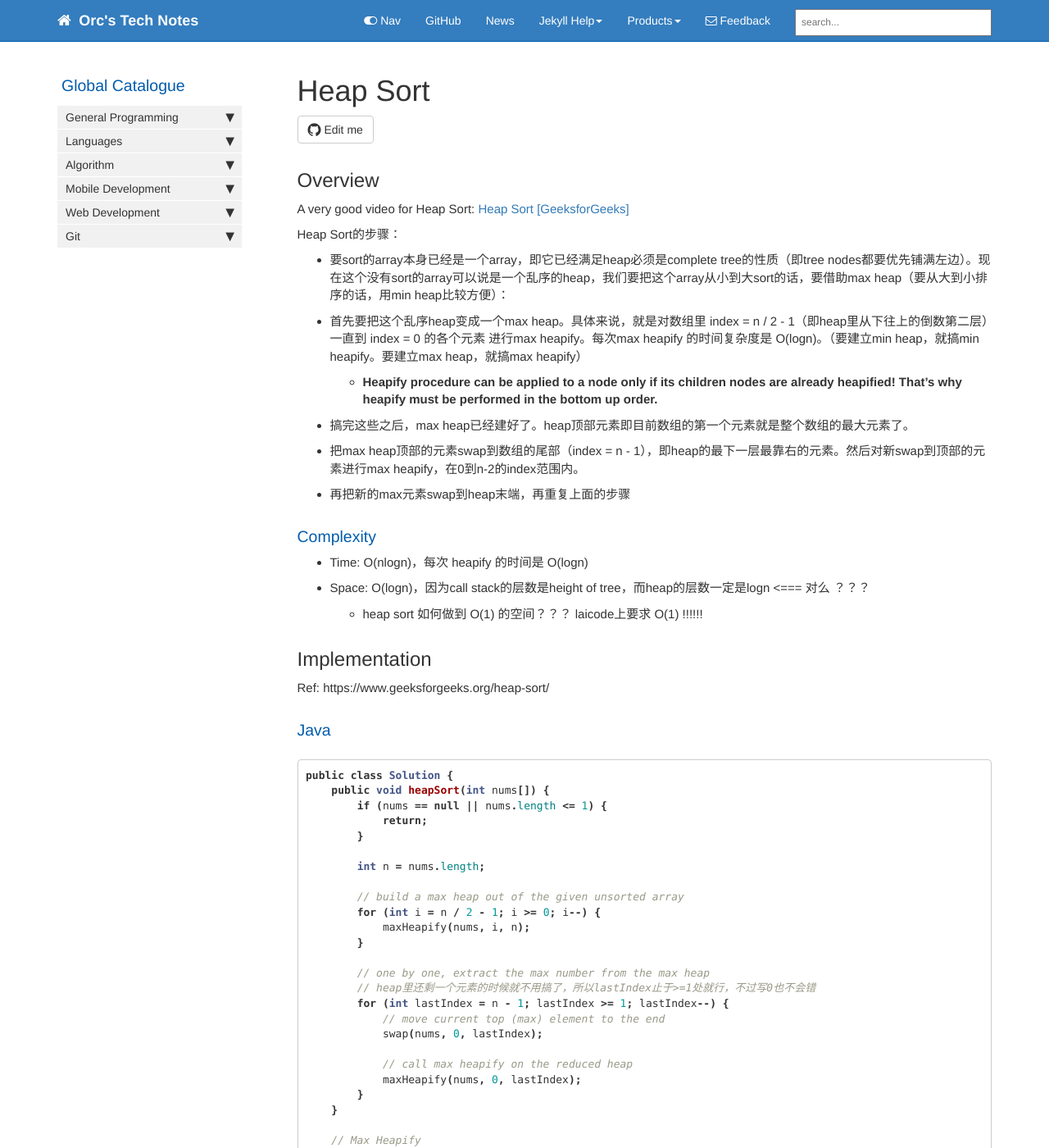
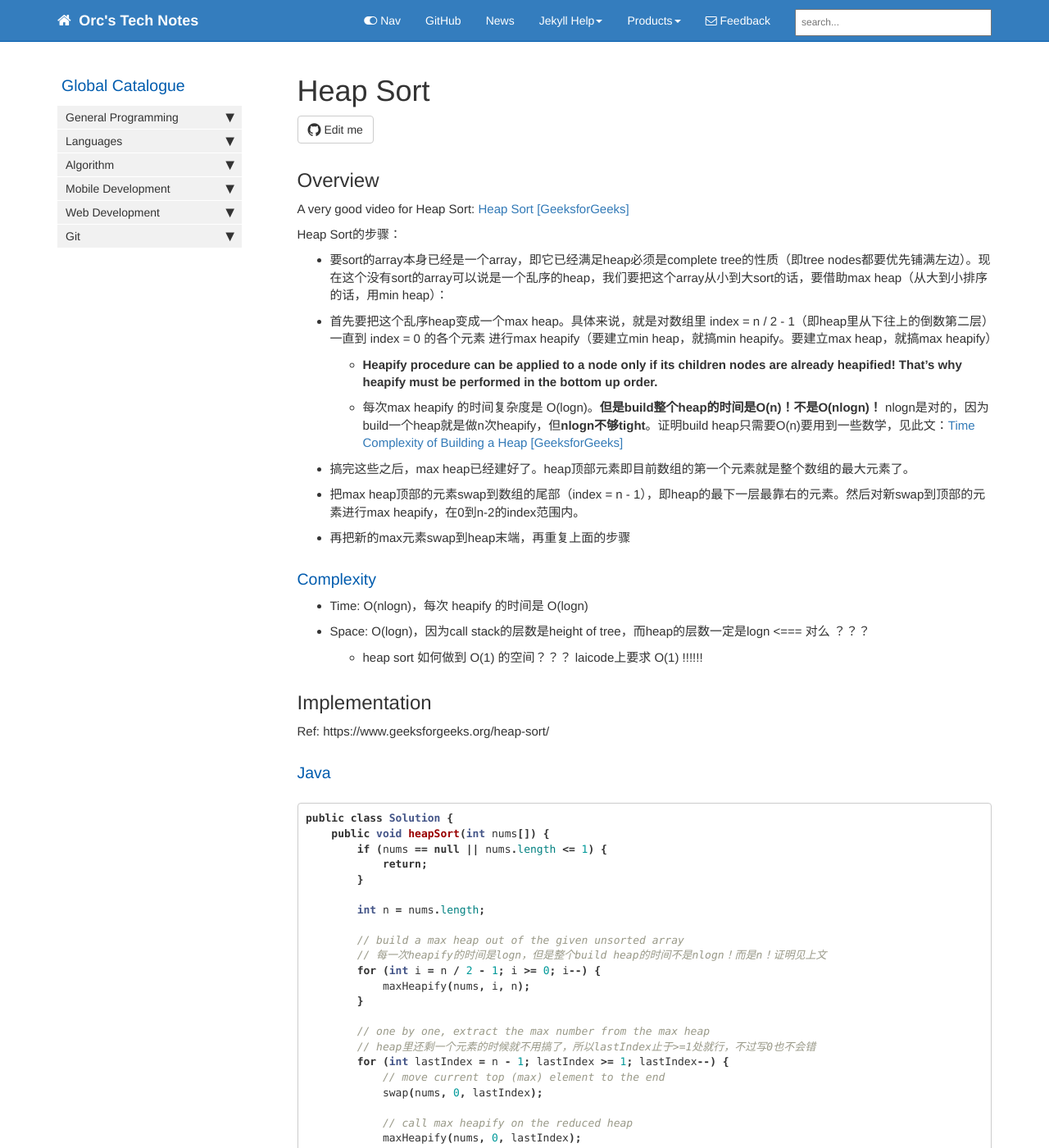
Before and after one commit to HungryOrc/hungryorc.github.io, a Jekyll site: the page built from pages/algorithm/algorithm_heap_sort_and_heapify.md, in a window 1280 px wide and 1400 px high. Shown: the whole window at 82% size. Built offline with Jekyll 4.4.1, drawn with Linux system fonts in a browser that asks for light colours; nearby versions of some CDN libraries; comment, search, counter and statistics services are not loaded; some of the changed text lies outside the part shown.

Commit message:
Update algorithm_heap_sort_and_heapify.md

```diff
--- a/pages/algorithm/algorithm_heap_sort_and_heapify.md
+++ b/pages/algorithm/algorithm_heap_sort_and_heapify.md
@@ -13,9 +13,10 @@ toc: false
 A very good video for Heap Sort: [Heap Sort [GeeksforGeeks]](https://www.youtube.com/watch?v=MtQL_ll5KhQ)
 
 Heap Sort的步骤：
-* 要sort的array本身已经是一个array，即它已经满足heap必须是complete tree的性质（即tree nodes都要优先铺满左边）。现在这个没有sort的array可以说是一个乱序的heap，我们要把这个array从小到大sort的话，要借助max heap（要从大到小排序的话，用min heap比较方便）：
-* 首先要把这个乱序heap变成一个max heap。具体来说，就是对数组里 index = n / 2 - 1（即heap里从下往上的倒数第二层）一直到 index = 0 的各个元素 进行max heapify。每次max heapify 的时间复杂度是 O(logn)。（要建立min heap，就搞min heapify。要建立max heap，就搞max heapify）
+* 要sort的array本身已经是一个array，即它已经满足heap必须是complete tree的性质（即tree nodes都要优先铺满左边）。现在这个没有sort的array可以说是一个乱序的heap，我们要把这个array从小到大sort的话，要借助max heap（从大到小排序的话，用min heap）：
+* 首先要把这个乱序heap变成一个max heap。具体来说，就是对数组里 index = n / 2 - 1（即heap里从下往上的倒数第二层）一直到 index = 0 的各个元素 进行max heapify（要建立min heap，就搞min heapify。要建立max heap，就搞max heapify）
   * **Heapify procedure can be applied to a node only if its children nodes are already heapified! That's why heapify must be performed in the bottom up order.**
+  * 每次max heapify 的时间复杂度是 O(logn)。**但是build整个heap的时间是O(n)！不是O(nlogn)！** nlogn是对的，因为build一个heap就是做n次heapify，但**nlogn不够tight**。证明build heap只需要O(n)要用到一些数学，见此文：[Time Complexity of Building a Heap [GeeksforGeeks]](https://www.geeksforgeeks.org/time-complexity-of-building-a-heap/)
 * 搞完这些之后，max heap已经建好了。heap顶部元素即目前数组的第一个元素就是整个数组的最大元素了。
 * 把max heap顶部的元素swap到数组的尾部（index = n - 1），即heap的最下一层最靠右的元素。然后对新swap到顶部的元素进行max heapify，在0到n-2的index范围内。
 * 再把新的max元素swap到heap末端，再重复上面的步骤
@@ -39,6 +40,7 @@ public class Solution {
         int n = nums.length;
 
         // build a max heap out of the given unsorted array
+        // 每一次heapify的时间是logn，但是整个build heap的时间不是nlogn！而是n！证明见上文
         for (int i = n / 2 - 1; i >= 0; i--) {
             maxHeapify(nums, i, n);
         }
@@ -96,5 +98,6 @@ public class Solution {
 * [Heap Sort [LaiCode]](https://app.laicode.io/app/problem/328)
 * [Heap Sort Tutorial [GeeksforGeeks]](https://www.geeksforgeeks.org/heap-sort/)
 * [Heap Sort Video [GeeksforGeeks]](https://www.youtube.com/watch?v=MtQL_ll5KhQ)
+* [Time Complexity of Building a Heap [GeeksforGeeks]](https://www.geeksforgeeks.org/time-complexity-of-building-a-heap/)
 
 {% include links.html %}
```
